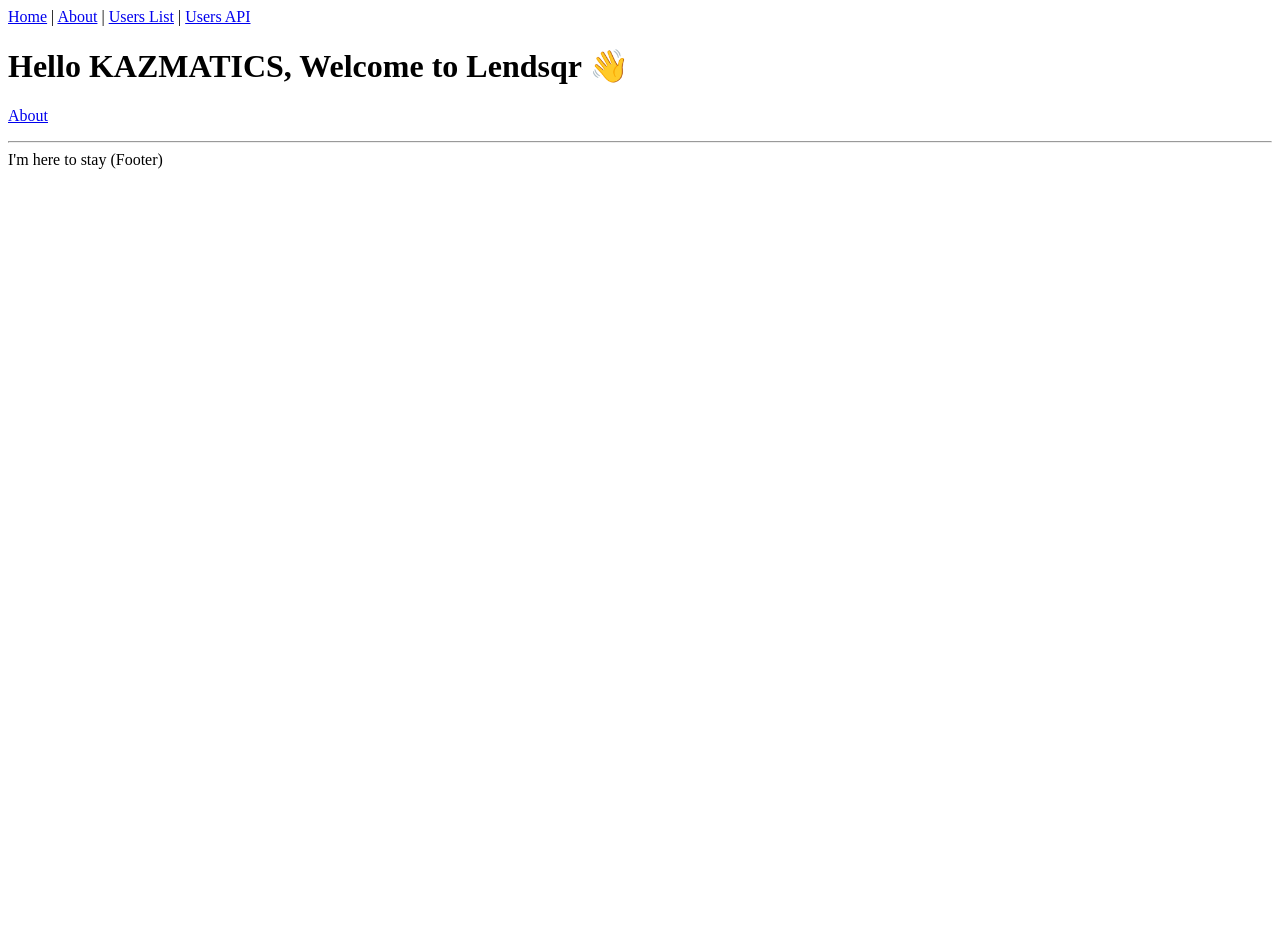
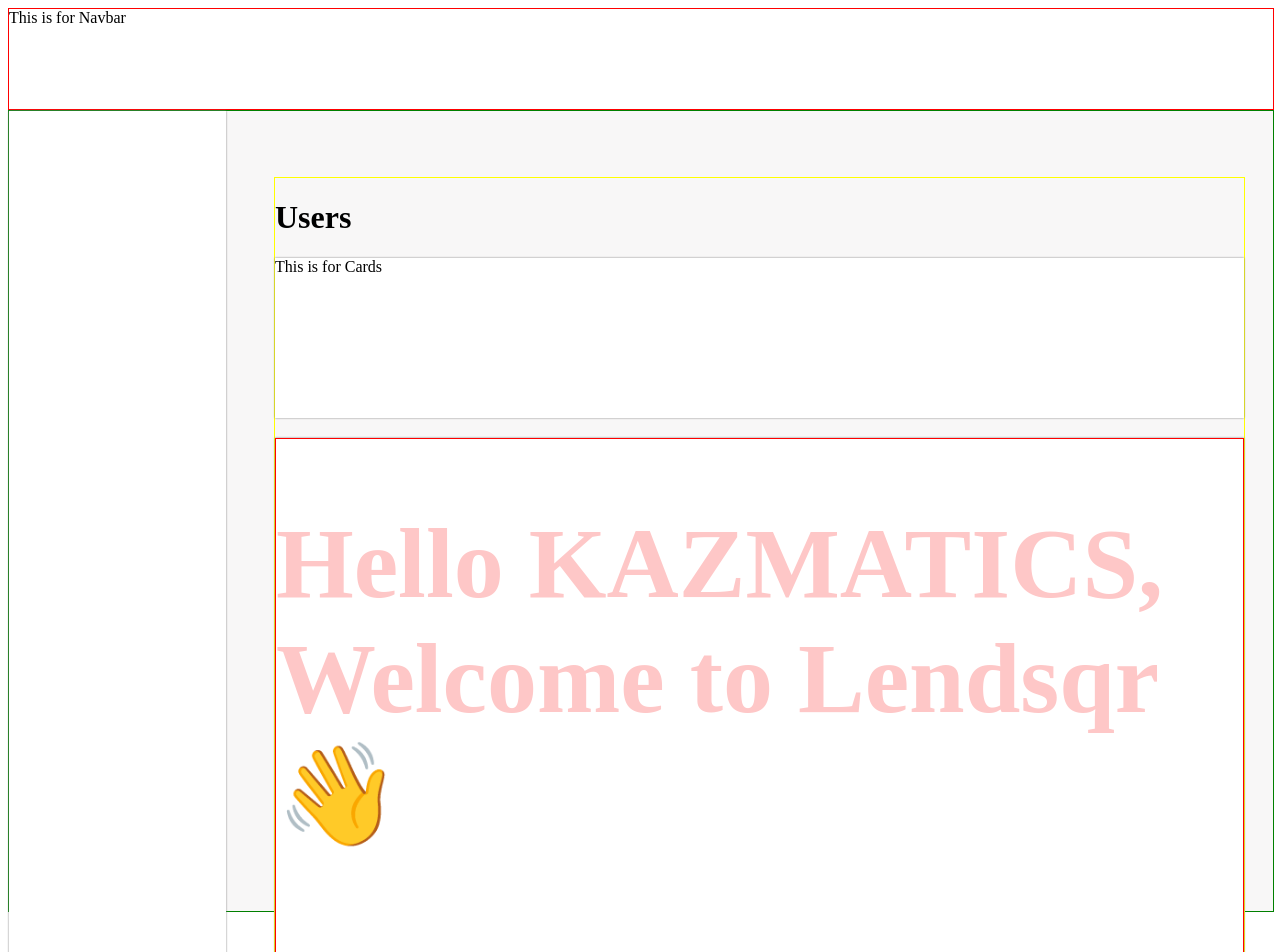
Before and after one commit to amuzatk/lendsqr-fe-test, a Next.js app: page / in a window 1280 px wide. Shown: the top 952 px of the page. Before the commit the page ends 800 px from the top, so only its background shows below. Built offline with nearby package versions, Linux system fonts and the light colour scheme.

Commit message:
structured the layout

```diff
--- a/components/Layout.tsx
+++ b/components/Layout.tsx
@@ -1,32 +1,121 @@
-import React, { ReactNode } from 'react'
-import Link from 'next/link'
-import Head from 'next/head'
+import React, { ReactNode } from "react";
+import Link from "next/link";
+import Head from "next/head";
+import styles from "../styles/Layout.module.scss";
+import NavBar from "./shared/NavBar";
 
 type Props = {
-  children?: ReactNode
-  title?: string
-}
+  children?: ReactNode;
+  title?: string;
+};
 
-const Layout = ({ children, title = 'This is the default title' }: Props) => (
+const Layout = ({ children, title = "This is the default title" }: Props) => (
   <div>
-    <Head>
+    <NavBar />
+  <div className={styles.main}>
+    <div className={styles.layout}>
+      <div className={styles.sidebar}>
+        <div className={styles.menu}> Sidebar menus</div>
+      </div>
+      <div className={styles.content}>
+        <h1>Users</h1>
+        {/* <Head>
       <title>{title}</title>
       <meta charSet="utf-8" />
       <meta name="viewport" content="initial-scale=1.0, width=device-width" />
-    </Head>
-    <header>
-      <nav>
-        <Link href="/">Home</Link> | <Link href="/about">About</Link> |{' '}
-        <Link href="/users">Users List</Link> |{' '}
-        <a href="/api/users">Users API</a>
-      </nav>
-    </header>
-    {children}
-    <footer>
+    </Head> */}
+        {/* <header>
+          <nav>
+            <Link href="/">Home</Link> | <Link href="/about">About</Link> |{" "}
+            <Link href="/users">Users List</Link> |{" "}
+            <a href="/api/users">Users API</a>
+          </nav>
+        </header> */}
+        <div className={styles.header}>This is for Cards</div>
+        <div className={styles.body}>{children}</div>
+      </div>
+      {/* <footer>
       <hr />
       <span>I'm here to stay (Footer)</span>
-    </footer>
+    </footer> */}
+    </div>
   </div>
-)
+  </div>
+);
 
-export default Layout
+export default Layout;
+
+// import React, { ReactNode } from 'react'
+// import Link from 'next/link'
+// import styles from '../styles/Layout.module.scss';
+// import { UserMenu, AdminMenu } from "../utils/sidebarData";
+// import { message, Badge } from "antd";
+
+// type Props = {
+//   children?: ReactNode
+//   title?: string
+// }
+// const Layout = ({ children, title = 'This is the default title' }: Props) => {
+//   const DoctorMenu = [
+//     {
+//       name: "Home",
+//       path: "/",
+//       icon: "fa-solid fa-house",
+//     },
+//     {
+//       name: "Appointment",
+//       path: "/doctor-appointments",
+//       icon: "fa-solid fa-list",
+//     },
+//     {
+//       name: "Profile",
+//       icon: "fa-solid fa-user",
+//     },
+//   ];
+
+//   return (
+//     <div className={styles.main}>
+//       <div className={styles.layout}>
+//         <div className={styles.sidebar}>
+//           <div className={styles.logo}>
+//             <h6>MED-APP</h6>
+//             <hr />
+//           </div>
+//           <div className={styles.menu}>
+//             {UserMenu.map((menu) => {
+//               const isctive = location.pathname === menu.path;
+//               return (
+//                 <div
+//                   className={`styles.item ${isctive && styles.active}`}
+//                   key={menu.path}
+//                 >
+//                   <i className={menu.icon}></i>
+//                   <Link href={menu.path}>{menu.name}</Link>
+//                 </div>
+//               );
+//             })}
+//             <div className={styles.item} >
+//               <i className="fa-solid fa-right-from-bracket"></i>
+//               <Link href="/login">Logout</Link>
+
+//             </div>
+//           </div>
+//         </div>
+//         <div className={styles.content}>
+//           <div className={styles.header}>
+//             <div className={styles.headercontent} style={{ cursor: "pointer" }}>
+//               <Badge>
+//                 <i className="fa-sharp fa-solid fa-bell"></i>
+//               </Badge>
+//             </div>
+//           </div>
+//           <div className={styles.body}>
+//             {children}
+//           </div>
+//         </div>
+//       </div>
+//     </div>
+//   );
+// };
+
+// export default Layout;
--- /dev/null
+++ b/components/shared/NavBar/index.tsx
@@ -0,0 +1,12 @@
+import React from 'react';
+import styles from '../../../styles/Navbar.module.scss';
+
+const NavBar = () => {
+  return (
+    <div className={styles.main}>
+      This is for Navbar
+    </div>
+  )
+}
+
+export default NavBar
--- a/package.json
+++ b/package.json
@@ -7,9 +7,11 @@
     "type-check": "tsc"
   },
   "dependencies": {
+    "antd": "^5.11.4",
     "next": "latest",
     "react": "^18.2.0",
-    "react-dom": "^18.2.0"
+    "react-dom": "^18.2.0",
+    "sass": "^1.69.5"
   },
   "devDependencies": {
     "@types/node": "^12.12.21",
--- a/pages/index.tsx
+++ b/pages/index.tsx
@@ -1,13 +1,27 @@
-import Link from 'next/link'
-import Layout from '../components/Layout'
+import Link from "next/link";
+import Layout from "../components/Layout";
+import styles from "../styles/Login.module.scss";
 
 const IndexPage = () => (
   <Layout title="Home | Next.js + TypeScript Example">
-    <h1>Hello KAZMATICS, Welcome to Lendsqr 👋</h1>
-    <p>
-      <Link href="/about">About</Link>
-    </p>
+    <div className={styles.container}>
+      <div className={styles.top}>
+        <h1>Hello KAZMATICS, Welcome to Lendsqr 👋</h1>
+        <p>THis is p tag 1</p>
+        <button>Click Me</button>
+
+        {/* <p>
+          <Link href="/about">About</Link>
+        </p> */}
+      </div>
+      {/* <div className={styles.buttom}>
+
+        <h1 className={styles.heading2}>THIS IS A TEST OF SCSS</h1>
+        <p>THis is p tag 2</p>
+        <button>TEST</button>
+      </div> */}
+    </div>
   </Layout>
-)
+);
 
-export default IndexPage
+export default IndexPage;
--- /dev/null
+++ b/styles/Layout.module.scss
@@ -0,0 +1,104 @@
+.main{
+    // padding: 10px;
+    height: 100vh;
+    width: 100%;
+    border: 1px solid green;
+    // background-color: rgb(255, 254, 254);
+    background-color: rgb(248, 247, 247);
+
+}
+.layout{
+    display: flex;
+}
+.sidebar{
+    width: 283px;
+    height: 1574px;
+    // min-height: 100%;
+    // width: 200px;
+    margin-right: 20px;
+    // margin-top: 10rem;
+    background-color: white;
+    box-shadow: 0 0 2px gray;
+    color: white;
+}
+.logo h6 {
+    font-size: 1.5rem;
+    text-align: center;
+    margin: 20px 0px;
+}
+.menu{
+    margin-top: 50px;
+}
+// .menu-item{
+//     margin-top: 30px;
+// }
+.item{
+    margin-top: 30px;
+}
+// .menu-item a {
+//     color: white;
+//     text-decoration: none;
+//     font-size: 1.2rem;
+// }
+.item a {
+    color: white;
+    text-decoration: none;
+    font-size: 1.2rem;
+}
+// .menu-item i {
+//     font-size: 1.2rem;
+//     margin: 0 15px;
+// }
+.item i {
+    font-size: 1.2rem;
+    margin: 0 15px;
+}
+.active{
+    background-color: white;
+    padding: 10px;
+}
+.active a, .active i {
+    color: rgb(51, 1, 1);
+}
+.content{
+    border: 1px solid yellow;
+    width: 100%;
+    // margin-top: 66px;
+    // margin-left: 28px;
+    margin: 66px 28px;
+    // padding: 66px 28px;
+}
+.header{
+    height: 20vh;
+    margin-bottom: 20px;
+    box-shadow: 0 0 2px gray;
+    background-color: white;
+    // width: 50%;
+}
+.headercontent{
+    display: flex;
+    align-items: center;
+    justify-content: flex-end;
+    /* padding: 15px; */
+    height: 50px;
+    margin: 0px 15px;
+    font-size: 1.2rem;
+
+}
+.headercontent i{
+    margin-right: 20px;
+    /* font-size: 1.2rem; */
+}
+.headercontent a{
+    text-decoration: none;
+    text-transform: uppercase;
+    margin: 0px 10px;
+    color:green;
+    /* font-size: 1.2rem; */
+}
+.body{
+    // height: 85vh;
+    // margin-bottom: 20px;
+    box-shadow: 0 0 2px gray;
+    background-color: white;
+}
--- /dev/null
+++ b/styles/Login.module.scss
@@ -0,0 +1,48 @@
+@import 'variables';
+
+.heading{
+    color:$red;
+}
+
+.top {
+    border: 1px solid red;
+
+   h1{
+        color: $blue;
+        font-size: $fSize;
+    }
+
+    p{
+        font-size: $fSize;
+    }
+
+
+    button{
+        @include buttonStyle(
+            $color:$blue,
+            $fontSize: 150px,
+            $border: 1px solid $blue,
+            $bR: 16px,
+            $bColor: $white,
+            $mHeigth: 50px,
+            $w: 400px
+            )
+        }
+
+}
+
+
+.buttom {
+    border: 1px solid green;
+ button{
+@include buttonStyle(
+    $color:$white,
+    $fontSize: 50px,
+    $border: none,
+    $bR: 10px,
+    $bColor: $blue,
+    $mHeigth: 50px,
+    $w: 150px
+    )
+}
+}
--- /dev/null
+++ b/styles/Navbar.module.scss
@@ -0,0 +1,9 @@
+@import 'variables';
+
+.main{
+    border: 1px solid $red;
+    // width: 1440px;
+    width: 100%;
+    height: 100px;
+
+}
--- /dev/null
+++ b/styles/globals.scss
@@ -0,0 +1,54 @@
+html,
+body {
+  padding: 0;
+  margin: 0;
+  box-sizing: border-box;
+  font-family: -apple-system, BlinkMacSystemFont, Segoe UI, Roboto, Oxygen,
+    Ubuntu, Cantarell, Fira Sans, Droid Sans, Helvetica Neue, sans-serif;
+}
+
+// * {
+//   box-sizing: border-box;
+// }
+
+// main {
+//   padding: 5rem 0;
+//   flex: 1;
+//   display: flex;
+//   flex-direction: column;
+//   justify-content: center;
+//   align-items: center;
+// }
+
+// footer {
+//   width: 100%;
+//   height: 100px;
+//   border-top: 1px solid #eaeaea;
+//   display: flex;
+//   justify-content: center;
+//   align-items: center;
+// }
+
+// footer img {
+//   margin-left: 0.5rem;
+// }
+
+// footer a {
+//   display: flex;
+//   justify-content: center;
+//   align-items: center;
+// }
+
+// a {
+//   color: inherit;
+//   text-decoration: none;
+// }
+
+// code {
+//   background: #fafafa;
+//   border-radius: 5px;
+//   padding: 0.75rem;
+//   font-size: 1.1rem;
+//   font-family: Menlo, Monaco, Lucida Console, Liberation Mono, DejaVu Sans Mono,
+//     Bitstream Vera Sans Mono, Courier New, monospace;
+// }
--- /dev/null
+++ b/styles/variables.scss
@@ -0,0 +1,19 @@
+//colors
+$red: red;
+// $blue: blue;
+$blue: #fec7c7;
+$white: white;
+
+//fonts
+$fSize: 100px;
+$buttonSize: 30px;
+
+@mixin buttonStyle($fontSize, $color, $bR, $w, $border, $mHeigth, $bColor) {
+    width: $w;
+    min-height: $mHeigth;
+    background-color: $bColor;
+    border-radius: $bR;
+    border: $border;
+    font-size: $fontSize;
+    color: $color;
+}
--- /dev/null
+++ b/utils/sidebarData.ts
@@ -0,0 +1,45 @@
+export const UserMenu = [
+    {
+      name: "Home",
+      path: "/",
+      icon: "fa-solid fa-house",
+    },
+    {
+      name: "Appointment",
+      path: "/appointments",
+      icon: "fa-solid fa-list",
+    },
+    {
+      name: "Apply Doctor",
+      path: "/apply-doctor",
+      icon: "fa-solid fa-user-doctor",
+    },
+    {
+      name: "Profile",
+      path: "/profile",
+      icon: "fa-solid fa-user",
+    },
+  ];
+
+  export const AdminMenu = [
+    {
+      name: "Home",
+      path: "/",
+      icon: "fa-solid fa-house",
+    },
+    {
+      name: "Doctors",
+      path: "/admin/doctors",
+      icon: "fa-solid fa-user-doctor",
+    },
+    {
+      name: "Users",
+      path: "/admin/users",
+      icon: "fa-solid fa-user",
+    },
+    {
+      name: "Profile",
+      path: "/profile",
+      icon: "fa-solid fa-user",
+    },
+  ];
```
Also changed, not shown: 1 other file (tests, documents, lock files or other folders).
